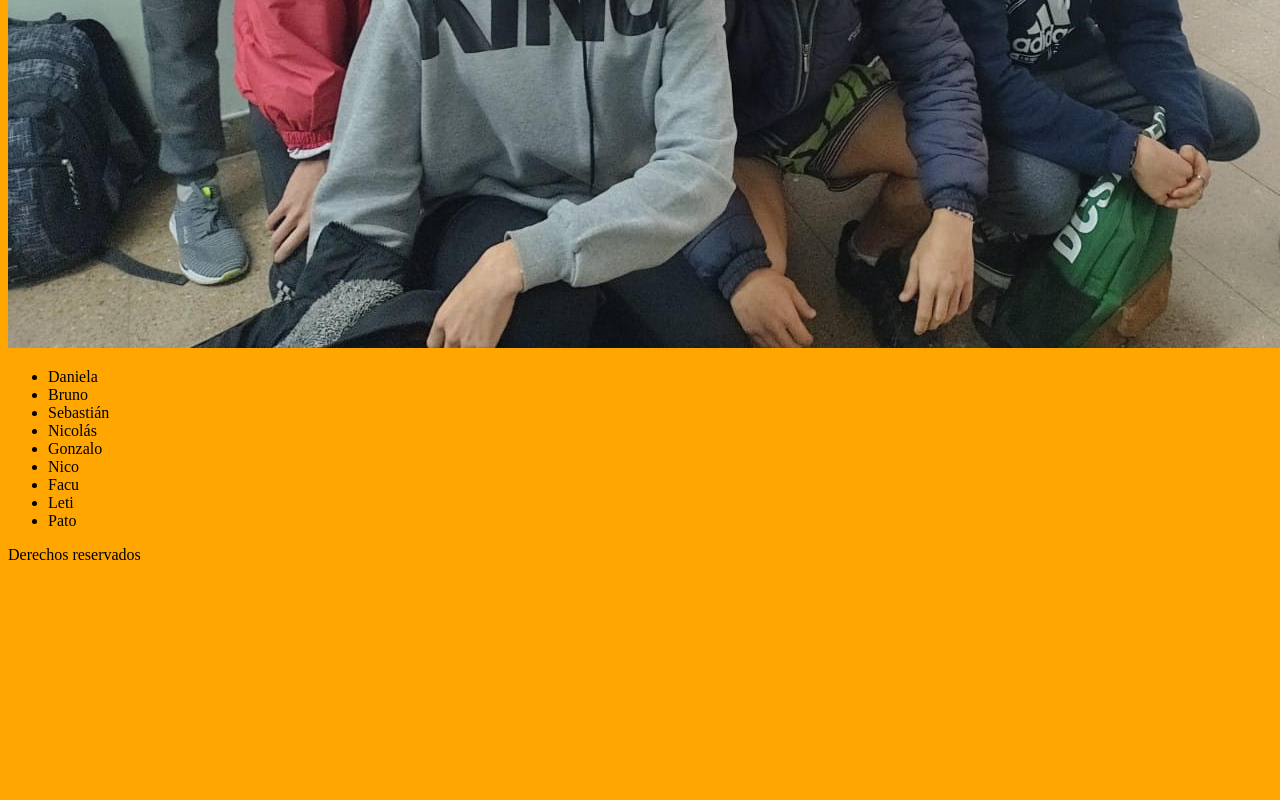
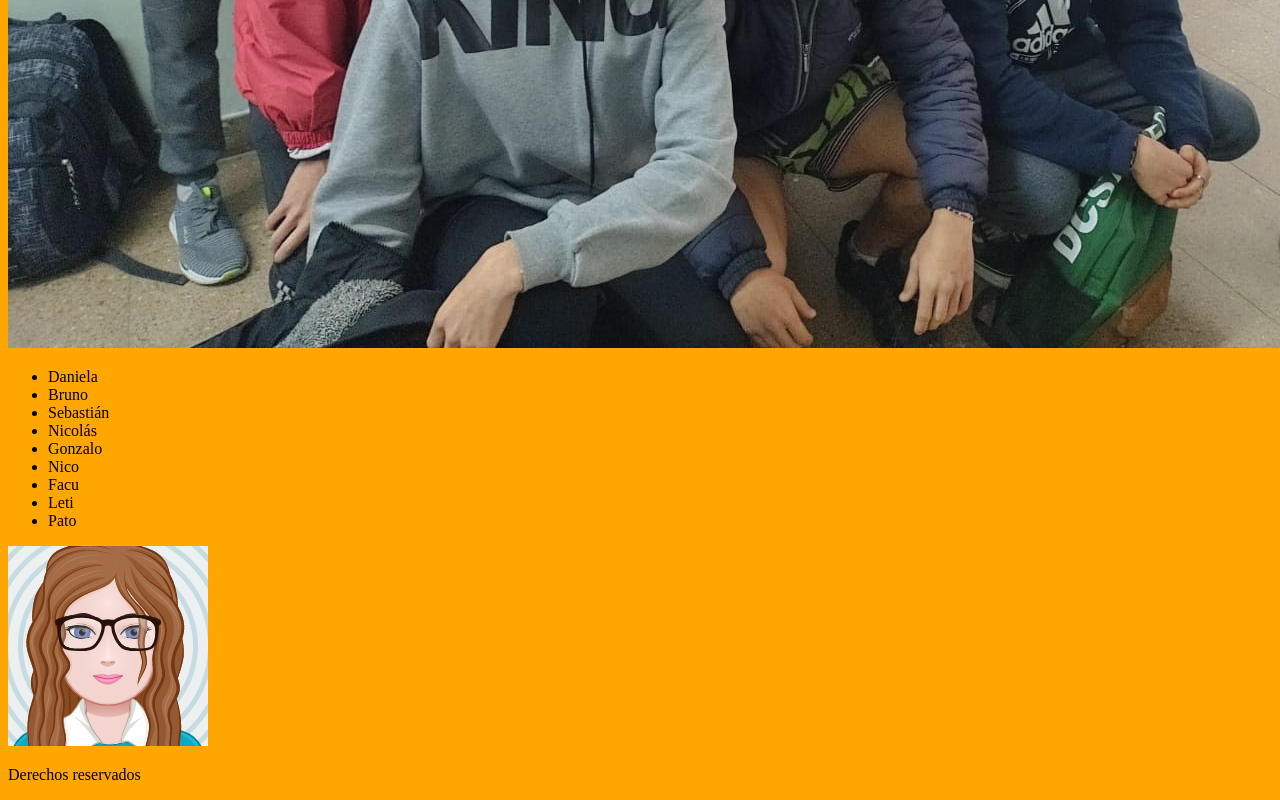
Before and after one commit to profepatricia/webinventors, a plain HTML site: page index.html in a window 1280 px wide. Shown: the part 971-1771 px from the top of the page. Before the commit the page ends 1551 px from the top, so only its background shows below. Drawn offline with Linux system fonts and the light colour scheme.

Commit message:
version foto Patricia

```diff
--- a/index.html
+++ b/index.html
@@ -26,6 +26,10 @@
             <li>Leti</li>
             <li>Pato</li>
         </ul>
+      <div class="contenedorfotos">
+        <div><img src="Patricia.png" alt="Patricia">
+      </div>
+
     </main>
     <footer>
         <p>Derechos reservados</p>
```
Also changed, not shown: Patricia.png (added).
